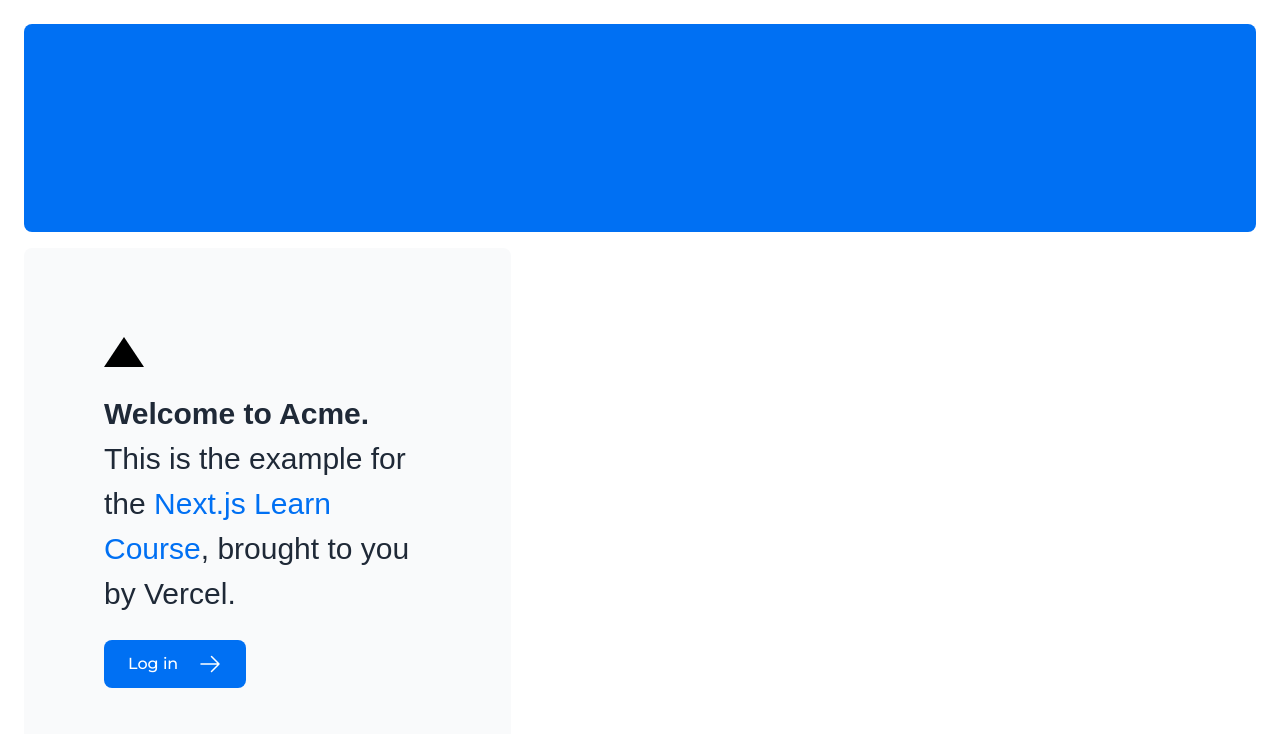
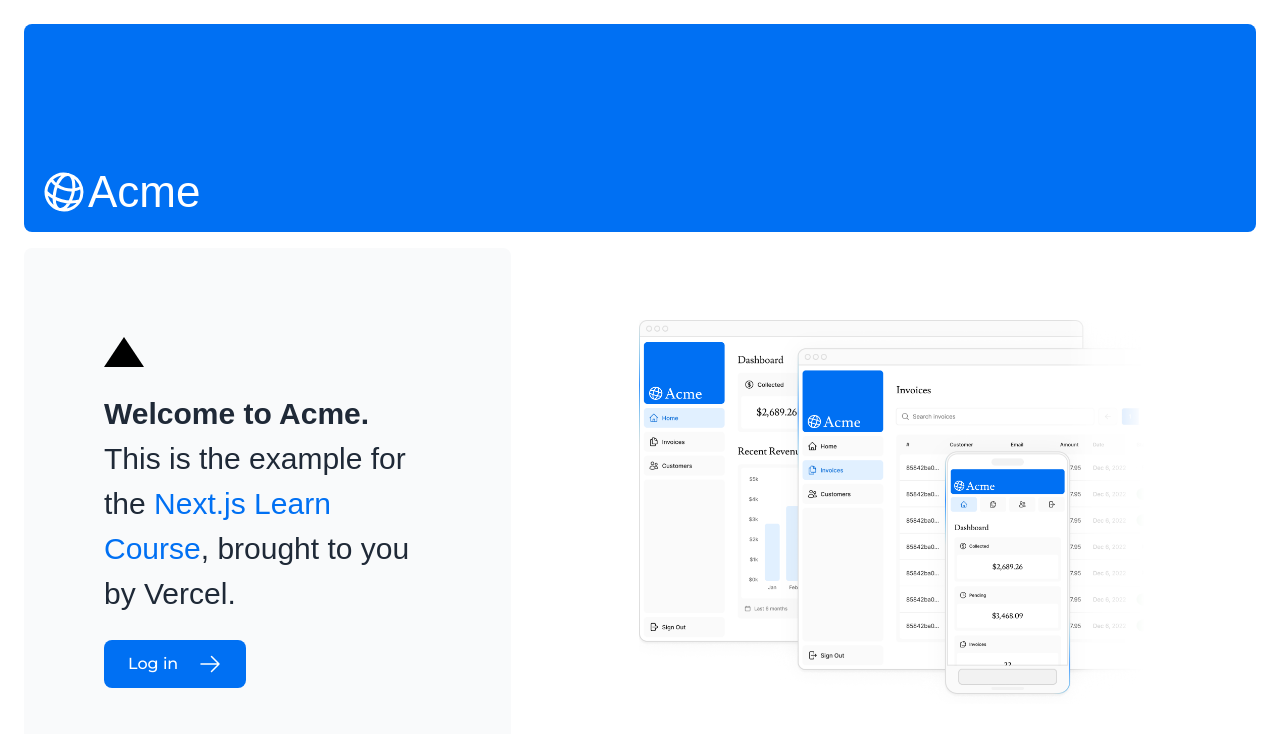
Before and after one commit to DlopezS98/nextjs-dashboard, a Next.js app: page / in a window 1280 px wide. Shown: the top 734 px of the page. Built offline with nearby package versions, Linux system fonts and the light colour scheme; a web font is replaced by a local one.

Commit message:
Add logo and hero images to the main page layout

```diff
--- a/app/page.tsx
+++ b/app/page.tsx
@@ -3,12 +3,13 @@
 import Link from 'next/link';
 import styles from '@/app/ui/home.module.css';
 import { lusitana } from './ui/fonts';
+import Image from 'next/image';
 
 export default function Page() {
   return (
     <main className="flex min-h-screen flex-col p-6">
       <div className="flex h-20 shrink-0 items-end rounded-lg bg-blue-500 p-4 md:h-52">
-        {/* <AcmeLogo /> */}
+        <AcmeLogo />
       </div>
       <div className="mt-4 flex grow flex-col gap-4 md:flex-row">
         <div className="flex flex-col justify-center gap-6 rounded-lg bg-gray-50 px-6 py-10 md:w-2/5 md:px-20">
@@ -28,7 +29,20 @@
           </Link>
         </div>
         <div className="flex items-center justify-center p-6 md:w-3/5 md:px-28 md:py-12">
-          {/* Add Hero Images Here */}
+          <Image
+            src='/hero-desktop.png'
+            alt='Screenshots of the dashboard'
+            width={1000}
+            height={760}
+            className='hidden md:block'
+          />
+          <Image
+            src='/hero-mobile.png'
+            alt='Screenshots of the dashboard'
+            width={1000}
+            height={760}
+            className='block md:hidden'
+          />
         </div>
       </div>
     </main>
```
